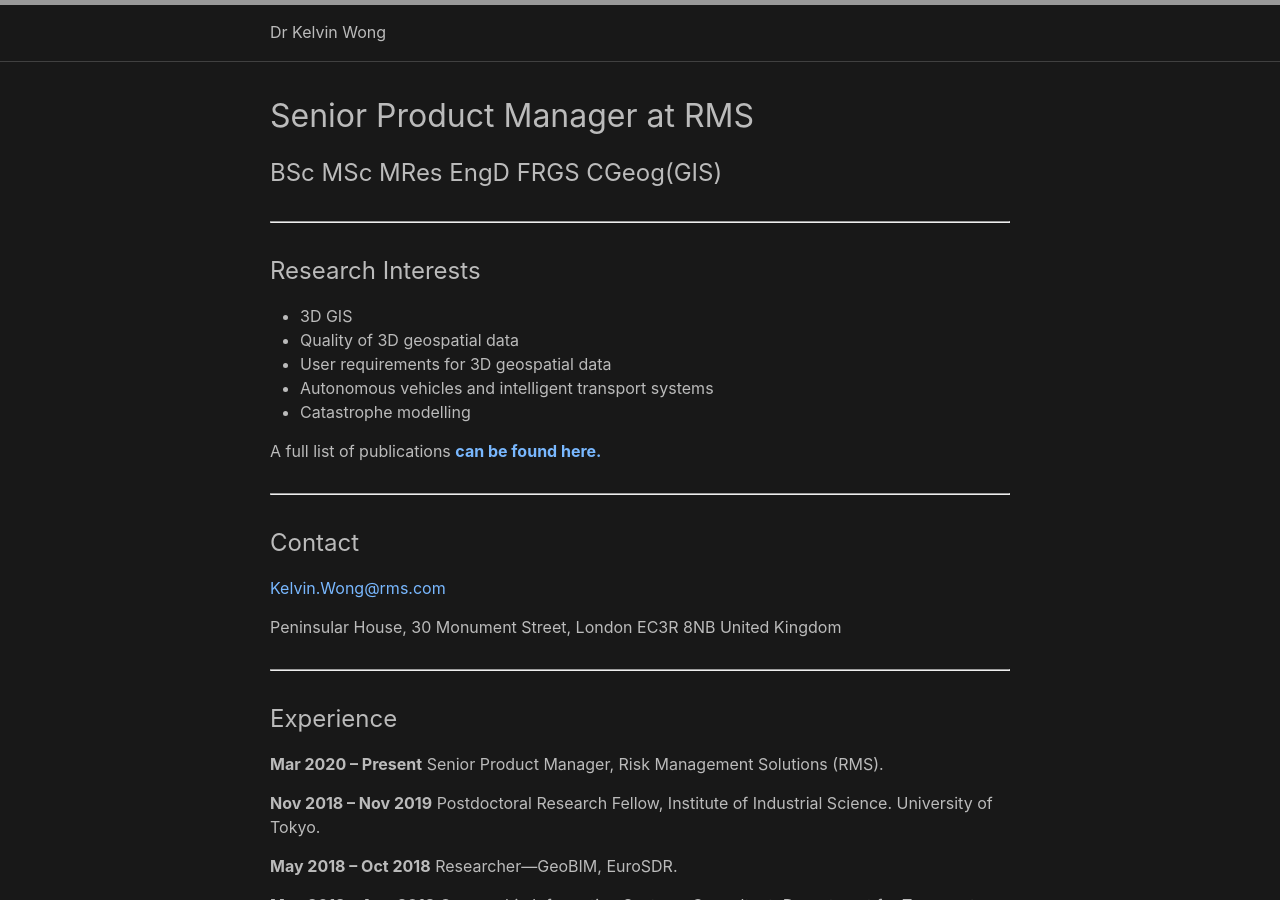
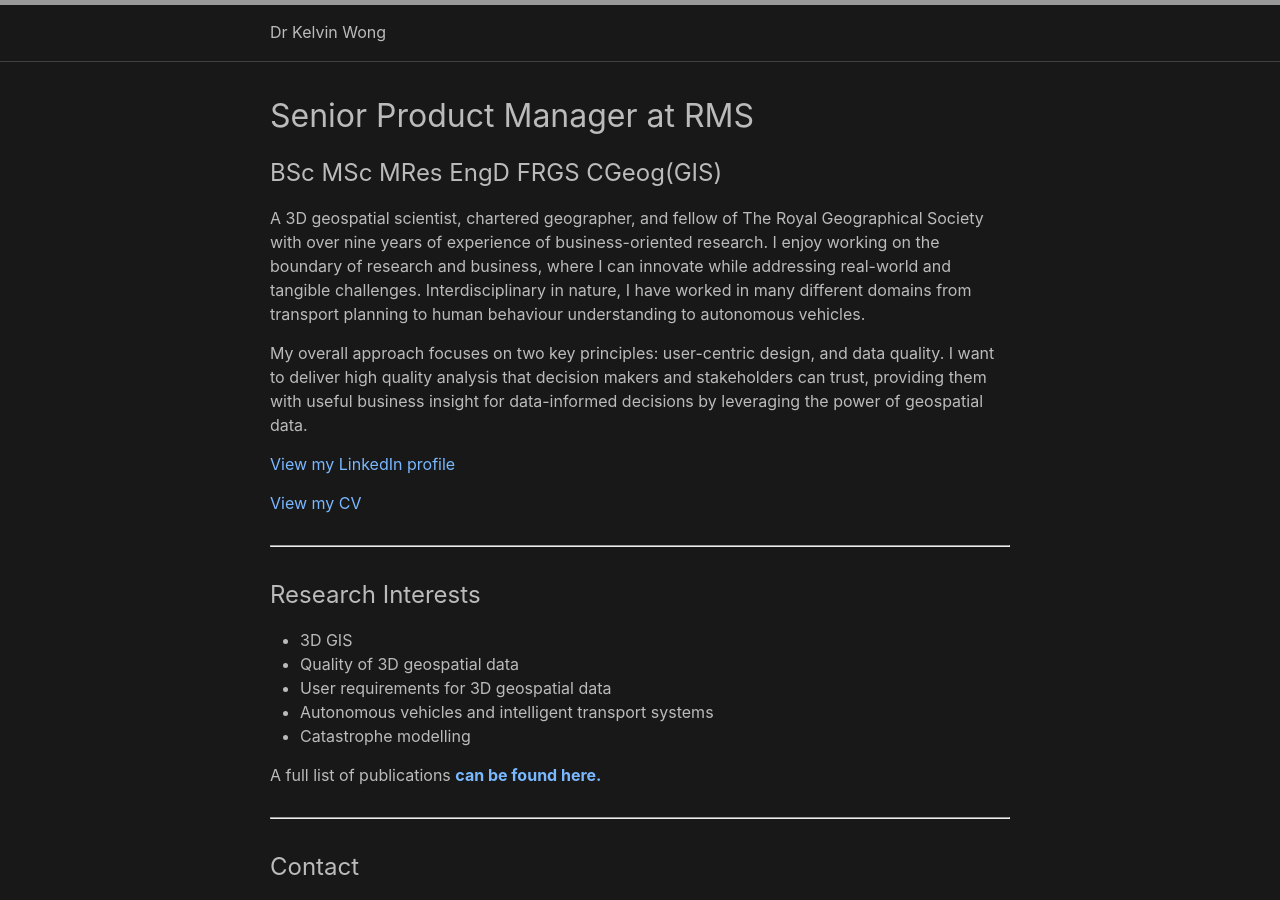
Before and after one commit to kel196/kel196.github.io, a Jekyll site: the page built from index.md, in a window 1280 px wide and 900 px high. Built offline with Jekyll 4.4.1, drawn with Linux system fonts in a browser that asks for light colours; our own code applies the rules of GitHub Pages for plain Markdown files.

Commit message:
Update index.md

```diff
--- a/index.md
+++ b/index.md
@@ -1,5 +1,13 @@
 # Senior Product Manager at RMS
 ## BSc MSc MRes EngD FRGS CGeog(GIS)
+
+A 3D geospatial scientist, chartered geographer, and fellow of The Royal Geographical Society with over nine years of experience of business-oriented research. I enjoy working on the boundary of research and business, where I can innovate while addressing real-world and tangible challenges. Interdisciplinary in nature, I have worked in many different domains from transport planning to human behaviour understanding to autonomous vehicles.
+
+My overall approach focuses on two key principles: user-centric design, and data quality. I want to deliver high quality analysis that decision makers and stakeholders can trust, providing them with useful business insight for data-informed decisions by leveraging the power of geospatial data.
+
+[View my LinkedIn profile](https://www.linkedin.com/in/wongkelvin)
+
+[View my CV](https://1drv.ms/b/s!AuQRk-S_lsLklLMRah3udAf_1W2CxQ?e=2Tb6ZS)
 
 ---
 ## Research Interests
```
